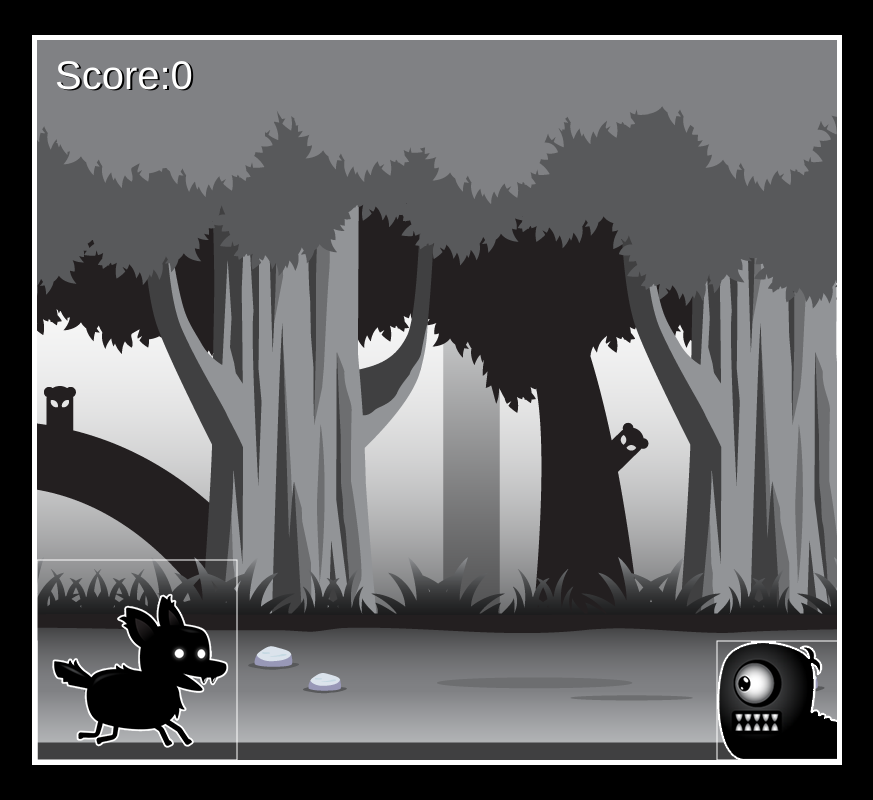
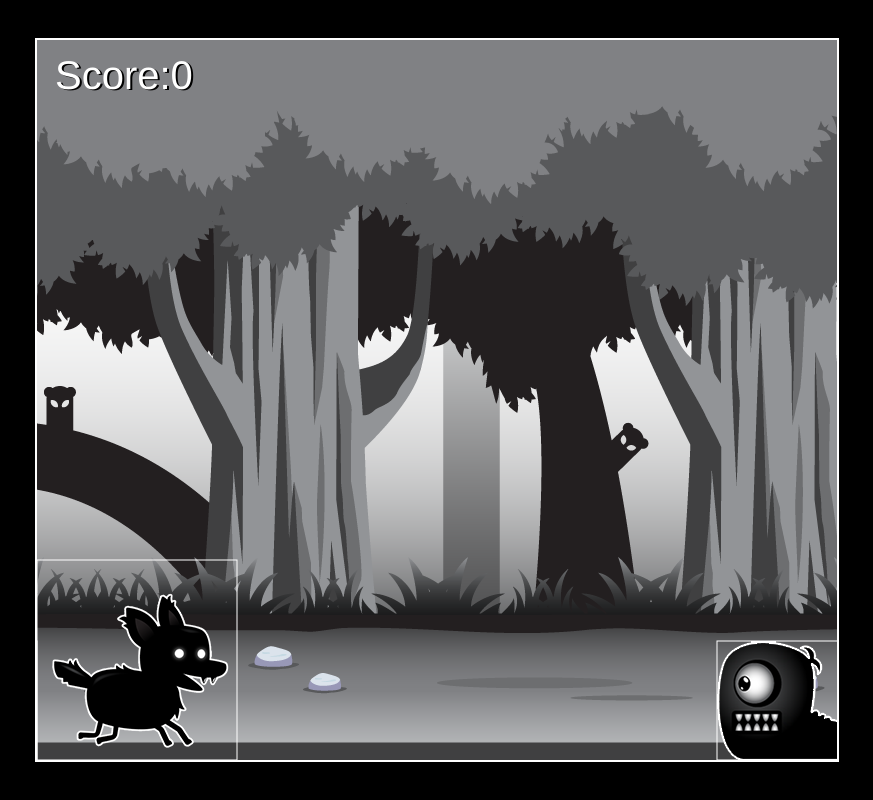
Before and after one commit to edcheyjr/JSGameDevTuts, a plain HTML site: page GetDogHome/index.html in a window 1280 px wide. Shown: the whole page, without its empty margins (203-1076 px from the left). Drawn offline with Linux system fonts and the light colour scheme.

Commit message:
Update style.css

```diff
--- a/GetDogHome/style.css
+++ b/GetDogHome/style.css
@@ -1,3 +1,8 @@
+* {
+  margin: 0;
+  padding: 0;
+  box-sizing: border-box;
+}
 body {
   background-color: black;
 }
@@ -8,7 +13,9 @@ body {
   top: 50%;
   left: 50%;
   transform: translate(-50%, -50%);
-  border: 5px solid white;
+  border: 2px solid white;
+  max-width: 100%;
+  max-height: 100%;
 }
 #player,
 #bg,
```
